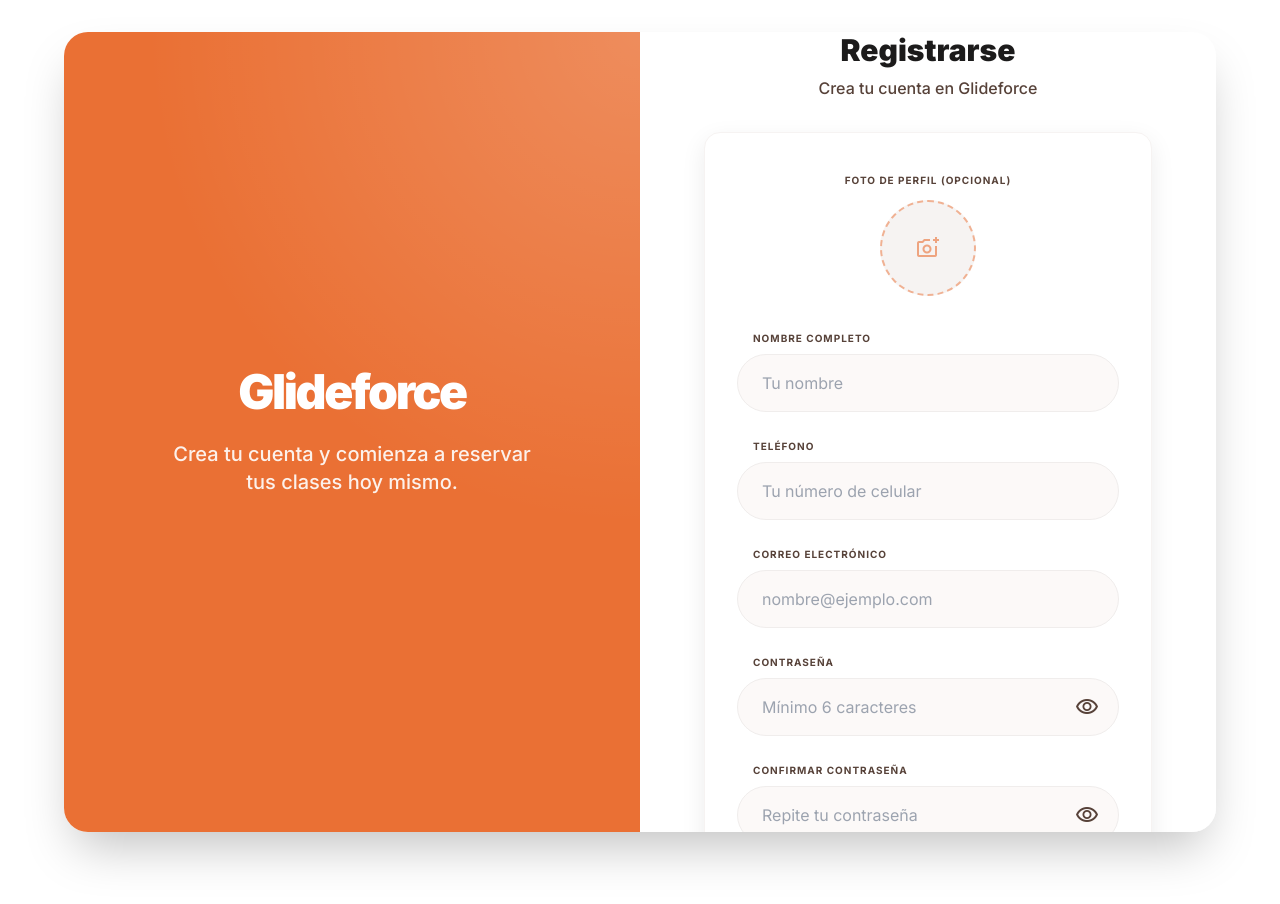
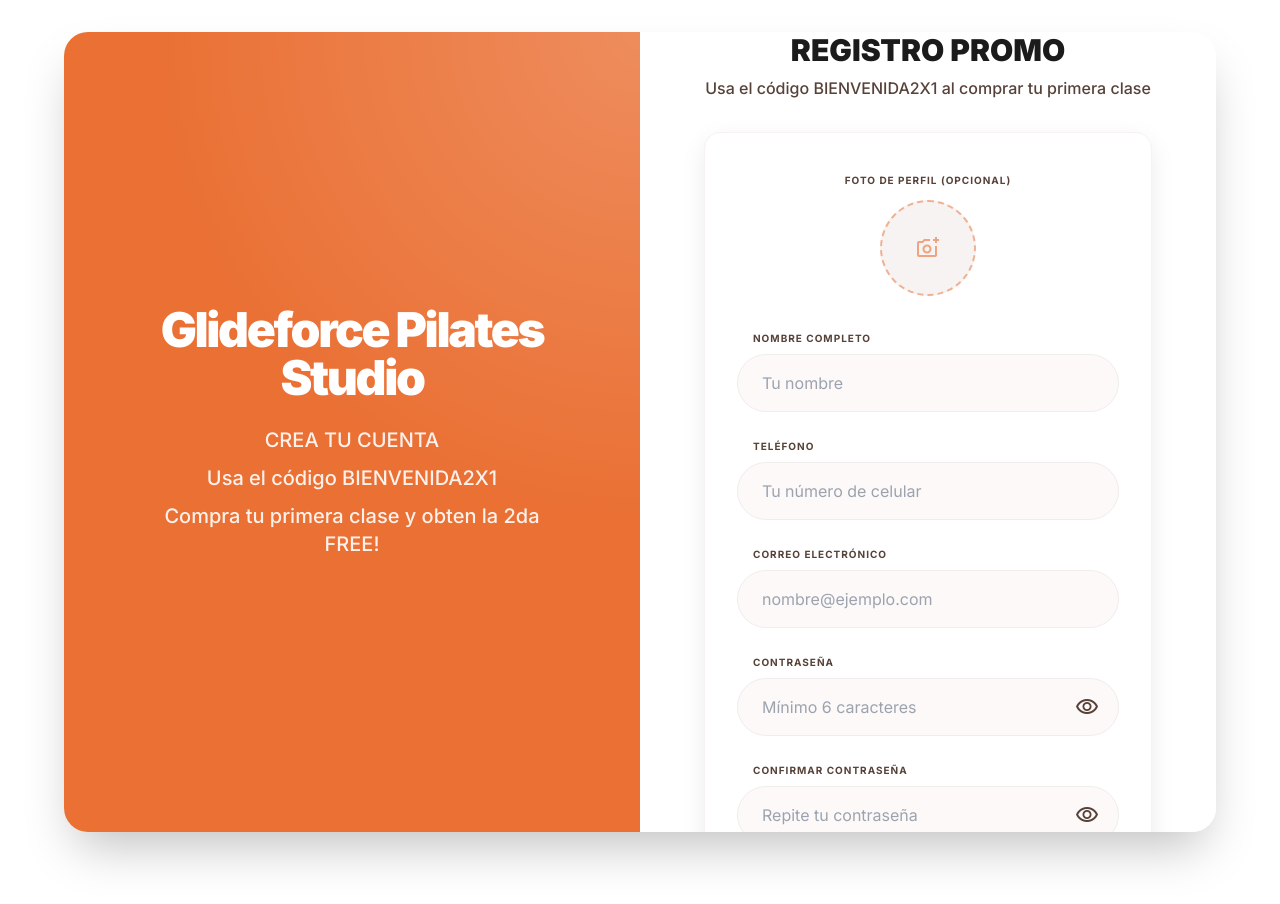
Before and after one commit to dnielmarquez/GlideForce, a Next.js app: page /register in a window 1280 px wide. Shown: the top 904 px of the page. Built offline with nearby package versions, Linux system fonts and the light colour scheme; no server answers.

Commit message:
feat: implement login and registration pages with email verification flow

```diff
--- a/src/app/(auth)/login/page.tsx
+++ b/src/app/(auth)/login/page.tsx
@@ -65,7 +65,7 @@
             {/* Desktop Left Column */}
             <div className="hidden md:flex flex-col items-center justify-center bg-primary-container p-12 text-white relative overflow-hidden">
                 <div className="absolute inset-0 opacity-20 bg-[radial-gradient(circle_at_top_right,_var(--tw-gradient-stops))] from-white via-transparent to-transparent"></div>
-                <h1 className="text-5xl font-black mb-6 tracking-tighter relative z-10">Glideforce</h1>
+                <h1 className="text-5xl font-black mb-6 tracking-tighter relative z-10 text-center">Glideforce Pilates Studio</h1>
                 <p className="text-xl font-medium opacity-90 text-center max-w-sm relative z-10">
                     Bienvenido de vuelta. Reserva tus clases y gestiona tu membresía en un solo lugar.
                 </p>
--- a/src/app/(auth)/register/page.tsx
+++ b/src/app/(auth)/register/page.tsx
@@ -123,9 +123,14 @@
             {/* Desktop Left Column */}
             <div className="hidden md:flex flex-col items-center justify-center bg-primary-container p-12 text-white relative overflow-hidden">
                 <div className="absolute inset-0 opacity-20 bg-[radial-gradient(circle_at_top_right,_var(--tw-gradient-stops))] from-white via-transparent to-transparent"></div>
-                <h1 className="text-5xl font-black mb-6 tracking-tighter relative z-10">Glideforce</h1>
+                <h1 className="text-5xl text-center font-black mb-6  relative z-10 tracking-tighter">Glideforce Pilates Studio</h1>
                 <p className="text-xl font-medium opacity-90 text-center max-w-sm relative z-10">
-                    Crea tu cuenta y comienza a reservar tus clases hoy mismo.
+                    CREA TU CUENTA
+                </p> <p className="mt-[10px] text-xl font-medium opacity-90 text-center max-w-sm relative z-10">
+                    Usa el código BIENVENIDA2X1
+                </p>
+                <p className="mt-[10px] text-xl font-medium opacity-90 text-center max-w-sm relative z-10">
+                    Compra tu primera clase y obten la 2da FREE!
                 </p>
             </div>
 
@@ -138,8 +143,8 @@
                     <div className="w-full max-w-md mx-auto space-y-8 mt-8 md:mt-0">
                         {/* Title for desktop only */}
                         <div className="hidden md:block text-center mb-8">
-                            <h2 className="text-3xl font-black text-on-surface">Registrarse</h2>
-                            <p className="text-on-surface-variant font-medium mt-2">Crea tu cuenta en Glideforce</p>
+                            <h2 className="text-3xl font-black text-on-surface">REGISTRO PROMO </h2>
+                            <p className="text-on-surface-variant font-medium mt-2">Usa el código BIENVENIDA2X1 al comprar tu primera clase</p>
                         </div>
 
                         <section className="bg-white p-8 rounded-2xl ios-shadow space-y-5 border border-surface-container">
```
